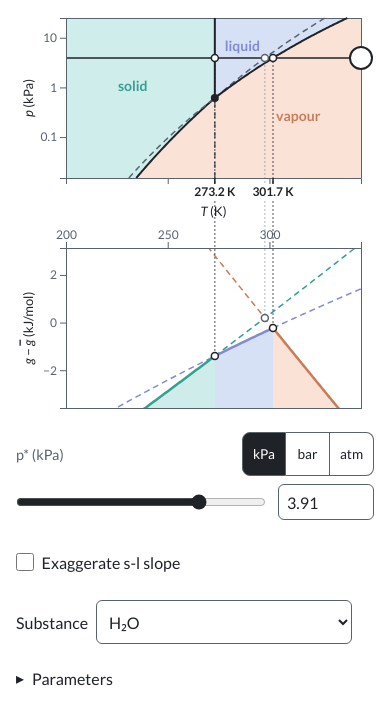
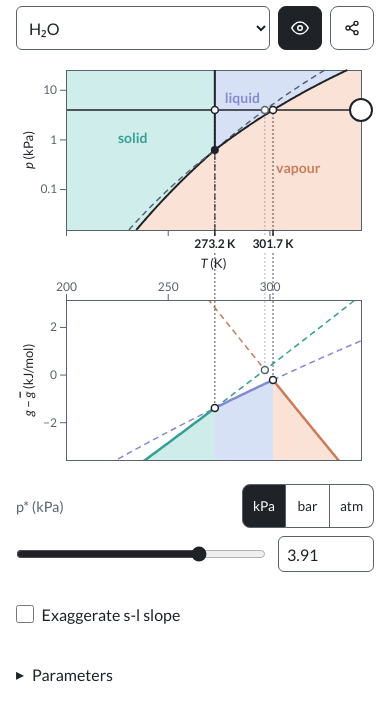
Before and after one commit to d2r2group/pTerrain, a website built with Vite: page index.html in a window 390 px wide. Shown: the part 66-783 px from the top of the page. Built offline with nearby package versions, Linux system fonts and the light colour scheme.

Commit message:
Move the substance menu, Metastable and Share into a bar above the plots, rearrange the controls on narrow phones, and run CI in the Playwright image.
The substance menu (now without its "Substance" text, which stays its accessible name), the Metastable toggle and Share sit in a new `.plot-bar` as wide as the plots, with the menu filling the space up to the two buttons. Share leaves the parameter panel, where Import and Export remain under Apply. The header, the bar, the plots and the side column are now items of one `.layout` grid, and the compact layouts switch on the page's own width through a container query on `#app` rather than on the window's, so a classic scrollbar no longer leaves the header wrapped. Below 23.5rem of page width the header compacts and Metastable and Share become 44 px icons. Below 20.5rem (a 360 px window) the header and the bar dissolve into the grid, so the logo and theme button share a row, the p | T toggle, snap, Metastable and Share are spread evenly under them, and the menu spans the page beneath. Choosing Custom now opens the Parameters panel and scrolls to it when it sits under the plots. The axes no longer draw outer ticks, so an axis end gets a tick only where a major one falls, and square line ends close every corner of the frame. CI runs the `check` job in `mcr.microsoft.com/playwright:v1.64.1-noble` instead of installing Chromium and its system packages through apt on each run. The e2e tests cover the new bar, both compact layouts, the scrollbar case, the Custom scroll and the axis lines, and 94 e2e and 185 unit tests pass.

```diff
--- a/src/main.ts
+++ b/src/main.ts
@@ -24,11 +24,12 @@ import { storedUnit } from "./ui/units";
 const app = document.querySelector<HTMLElement>("#app");
 if (!app) throw new Error("pTerrain: #app element is missing from index.html");
 
-// From top to bottom: the logo and the main row of controls (under the logo on a
-// narrow phone), with the theme button at the far right; then the plots with a column
-// beside them on wide screens, or below on narrow ones: the cut input with the pressure unit, the
-// exaggerated s-l slope checkbox, the readout (for screen readers only) and the substance panel.
-// The footer follows, after <main>.
+// From top to bottom: the logo and the main row of controls, with the theme button at the far
+// right; a bar with the substance menu, the Metastable toggle and Share; then the plots, as wide
+// as the bar, with a column beside both on wide screens, or below on narrow ones: the cut input
+// with the pressure unit, the exaggerated s-l slope checkbox, the readout (for screen readers
+// only) and the substance panel. All four are items of one grid, so that on a narrow phone the
+// header's and the bar's buttons can share a row. The footer follows, after <main>.
 const header = document.createElement("header");
 const mainRow = document.createElement("div");
 mainRow.className = "main-row";
@@ -39,26 +40,30 @@ layout.className = "layout";
 // The diagram and the slice panel are stacked with no gap, so the guide lines run straight on.
 const plots = document.createElement("div");
 plots.className = "plots";
+const plotBar = document.createElement("div");
+plotBar.className = "plot-bar";
+plotBar.setAttribute("role", "group");
+plotBar.setAttribute("aria-label", "Substance, Metastable and Share");
 const diagram = document.createElement("div");
 const slice = document.createElement("div");
 plots.append(diagram, slice);
 const controls = document.createElement("aside");
 controls.className = "controls";
 controls.setAttribute("aria-label", "Cut and substance");
-layout.append(plots, controls);
-app.replaceChildren(header, layout);
+layout.append(header, plotBar, plots, controls);
+app.replaceChildren(layout);
 
 const store = new Store(PRESETS.h2o, "isobar", storedUnit());
 createLogo(header);
 header.append(mainRow);
 createModeToggle(mainRow, store);
 createSnapButton(mainRow, store);
-createMetastableToggle(mainRow, store);
 createThemeToggle(header);
+createMetastableToggle(plotBar, store);
 createCutInput(controls, store);
 createReadout(controls, store);
 createExaggerateToggle(controls, store);
-const substancePanel = createSubstancePanel(controls, store);
+const substancePanel = createSubstancePanel(controls, plotBar, store);
 createPhaseDiagram(diagram, store);
 createSlicePanel(slice, store);
 createFooter(document.body);
--- a/src/style.css
+++ b/src/style.css
@@ -84,13 +84,16 @@ body {
   background: var(--bg);
 }
 
+/* A container, so that the header and the bar above the plots compact on the width they have:
+   a media query sees the window, scrollbar included, and would switch about 15 px too late. */
 #app {
+  container: app / inline-size;
   max-width: 76rem;
 }
 
-/* The header: the logo, the main row and the theme button at the far right, on one row; only
-   below 356 px does the main row move under the logo. */
+/* The header: the logo, the main row and the theme button at the far right, on one row. */
 header {
+  grid-area: header;
   display: grid;
   grid-template-columns: auto minmax(0, 1fr) auto;
   grid-template-areas: "logo main theme";
@@ -111,38 +114,18 @@ header .theme-toggle {
   grid-area: theme;
 }
 
-/* Below 33.5rem the full header (about 498 px) no longer fits one row, so it compacts to 323 px,
-   which fits a phone of 360 px or wider: a 1.5rem logo, the Metastable eye without its label, and a p | T toggle 44 px wide in
-   all. The toggle is one button, so the whole of it is one 44 px touch target. */
-@media (max-width: 33.5rem) {
+/* Below 23.5rem (376 px) of page width the full header (about 372 px) no longer fits one row, so
+   it compacts to 273 px: a 1.5rem logo and a p | T toggle 44 px wide in all. The toggle is one
+   button, so the whole of it is one 44 px touch target. Below 20.5rem its items rearrange with
+   the bar's (see the bar). */
+@container app (max-width: 23.5rem) {
   header .logo svg {
     height: 1.5rem;
-  }
-
-  .main-row > .metastable-toggle {
-    justify-content: center;
-    min-width: 44px;
-    padding: 0;
-  }
-
-  /* The button keeps "Metastable" as its aria-label. */
-  .metastable-toggle .label {
-    display: none;
   }
 
   .main-row .mode-toggle > span {
     min-width: 21px;
     padding: 0;
-  }
-}
-
-/* Below 356 px even the compact header no longer fits one row: the main row moves under the
-   logo, and the theme button stays on the logo's line. */
-@media (max-width: 22.2rem) {
-  header {
-    grid-template-areas:
-      "logo . theme"
-      "main main main";
   }
 }
 
@@ -251,35 +234,52 @@ input {
   flex: none;
 }
 
-/* The substance row under the plots: the preset menu, then its parameter panel, closed by
-   default. */
-/* The plots and the column with the cut input and the substance panel: side by side on wide
-   screens, and the column under the plots on narrow ones. The plots always stay stacked, so their x axes line up. */
+/* The header, the bar, the plots and the column with the cut input and the substance panel. The
+   column sits beside the bar and the plots on wide screens, and under the plots on narrow ones.
+   The plots always stay stacked, so their x axes line up. The last row takes what the column
+   adds below the plots, so the bar's row keeps its height. */
 .layout {
   display: grid;
   grid-template-columns: minmax(0, 1fr);
-  gap: 0.75rem 1.5rem;
+  grid-template-areas:
+    "header"
+    "bar"
+    "plots"
+    "controls";
+  gap: 0 1.5rem;
   align-items: start;
+}
+
+.plots {
+  grid-area: plots;
+  min-width: 0;
+}
+
+.controls {
+  grid-area: controls;
+  display: flex;
+  flex-direction: column;
+  gap: 1rem;
+  min-width: 0;
+  margin-top: 0.75rem;
 }
 
 @media (min-width: 60rem) {
   .layout {
     grid-template-columns: minmax(0, 1fr) 19rem;
+    grid-template-rows: auto auto 1fr;
+    grid-template-areas:
+      "header header"
+      "bar controls"
+      "plots controls";
+  }
+
+  .controls {
+    margin-top: 0;
   }
 }
 
-.plots {
-  min-width: 0;
-}
-
-.controls {
-  display: flex;
-  flex-direction: column;
-  gap: 1rem;
-  min-width: 0;
-}
-
-/* The exaggerated s-l slope checkbox, above the substance menu; 44 px high. The
+/* The exaggerated s-l slope checkbox, above the Parameters panel; 44 px high. The
    factor goes on a line of its own under the label, so the narrow column does not wrap both. */
 .exaggerate {
   display: grid;
@@ -440,23 +440,138 @@ input {
   box-sizing: border-box;
 }
 
-/* Substance: preset menu, parameter panel and validation messages. */
+/* Substance: parameter panel and validation messages. */
 .substance {
   display: flex;
   flex-direction: column;
   gap: 0.75rem;
 }
 
-.substance .preset {
+/* The bar above the plots, as wide as them: the substance menu, filling it up to the
+   Metastable toggle and Share at the right end. Share keeps its width as its label turns to
+   *Copied*. */
+.plot-bar {
+  grid-area: bar;
   display: flex;
   gap: 0.5rem;
   align-items: center;
+  margin-bottom: 0.5rem;
 }
 
-.substance .preset select {
-  flex: 0 1 16rem;
+.plot-bar .preset {
+  display: flex;
+  flex: 1 1 auto;
+  min-width: 0;
+}
+
+.plot-bar select {
+  flex: 1 1 auto;
   min-width: 0;
   min-height: 44px;
+  padding: 0 0.5rem;
+  border: 1px solid var(--muted);
+  border-radius: 0.375rem;
+  background: var(--bg);
+  box-sizing: border-box;
+}
+
+.plot-bar > button {
+  display: inline-flex;
+  flex: none;
+  gap: 0.375rem;
+  align-items: center;
+  justify-content: center;
+  box-sizing: border-box;
+  min-height: 44px;
+  padding: 0 0.75rem;
+  border: 1px solid var(--muted);
+  border-radius: 0.5rem;
+  background: transparent;
+  cursor: pointer;
+}
+
+.plot-bar .share {
+  min-width: 6.5rem;
+}
+
+.plot-bar .icon,
+.plot-bar .eye {
+  display: block;
+  flex: none;
+}
+
+/* Metastable and Share icon only together with the compact header, below 23.5rem (376 px) of page
+   width, where the menu is about as wide as Metastable in full (126 px against 130 px). Share is
+   still named by its label, which screen readers keep. */
+@container app (max-width: 23.5rem) {
+  .plot-bar .metastable-toggle,
+  .plot-bar .share {
+    min-width: 44px;
+    padding: 0;
+  }
+
+  /* The button keeps "Metastable" as its aria-label. */
+  .metastable-toggle .label {
+    display: none;
+  }
+
+  .plot-bar .share span {
+    position: absolute;
+    width: 1px;
+    height: 1px;
+    overflow: hidden;
+    clip-path: inset(50%);
+    white-space: nowrap;
+  }
+}
+
+/* Below 20.5rem (328 px) of page width, a 360 px window, the header and the bar give up their
+   boxes, so that their items join the layout grid: the logo and the theme button on one row, the
+   p | T toggle, the snap button, Metastable and Share under them, all 44 px wide and evenly spread
+   across the page, and the substance menu under those, as wide as the page. */
+@container app (width < 20.5rem) {
+  header,
+  .main-row,
+  .plot-bar {
+    display: contents;
+  }
+
+  .layout {
+    grid-template-columns: 44px 1fr 44px 1fr 44px 1fr 44px;
+    grid-template-areas:
+      "logo logo logo logo logo . theme"
+      "mode . snap . eye . share"
+      "menu menu menu menu menu menu menu"
+      "plots plots plots plots plots plots plots"
+      "controls controls controls controls controls controls controls";
+    row-gap: 0.5rem;
+    column-gap: 0;
+    align-items: center;
+  }
+
+  .mode-toggle {
+    grid-area: mode;
+  }
+
+  .snap {
+    grid-area: snap;
+  }
+
+  .metastable-toggle {
+    grid-area: eye;
+  }
+
+  .plot-bar .share {
+    grid-area: share;
+  }
+
+  .plot-bar .preset {
+    grid-area: menu;
+  }
+
+  .controls {
+    margin-top: 0.25rem;
+  }
 }
 
 .parameters summary {
@@ -541,7 +656,7 @@ input {
   accent-color: var(--fg);
 }
 
-/* Apply, Import, Export and Share, and the name above the Triple point fieldset and as wide, each
+/* Apply, Import and Export, and the name above the Triple point fieldset and as wide, each
    on a row of its own: they take the first column, and the fieldset after them starts the next
    row there. The buttons are styled like the main row's, 44 px high. */
 .parameters .apply,
@@ -574,7 +689,7 @@ input {
   grid-column-start: 1;
 }
 
-/* Import, Export and Share share a row under Apply, together as wide as it. */
+/* Import and Export share a row under Apply, together as wide as it. */
 .parameters .file-actions {
   display: flex;
   gap: 0.5rem;
@@ -643,6 +758,13 @@ input {
   stroke: var(--muted);
   stroke-width: 1;
   shape-rendering: crispEdges;
+}
+
+/* Square ends carry each line half its width past the corner, into the line it meets, so no
+   corner of the frame misses a pixel (the axes have no outer ticks to cover them). */
+.frame,
+.axis .domain {
+  stroke-linecap: square;
 }
 
 /* Phase diagram: the region bitmap sits under the SVG, in the plot area. */
--- a/src/ui/phaseDiagram.ts
+++ b/src/ui/phaseDiagram.ts
@@ -341,15 +341,17 @@ export function createPhaseDiagram(container: HTMLElement, store: Store): void {
       g.attr("transform", `translate(${MARGIN.left},${MARGIN.top + size.height})`);
     }
     // Tick marks only: the slice panel's top axis right under this one carries the numbers, so
-    // the row under the diagram is left to the bold transition values.
+    // the row under the diagram is left to the bold transition values. No outer ticks on either
+    // axis: an end of the window gets a tick only where it is a major one.
     xAxis.call(
       axisBottom(x.scale)
         .tickValues(x.ticks)
-        .tickFormat(() => ""),
+        .tickFormat(() => "")
+        .tickSizeOuter(0),
     );
     yAxis
       .attr("transform", `translate(${MARGIN.left},${MARGIN.top})`)
-      .call(axisLeft(y.scale).tickValues(y.ticks).tickFormat(y.format));
+      .call(axisLeft(y.scale).tickValues(y.ticks).tickFormat(y.format).tickSizeOuter(0));
     xLabel
       .attr("x", MARGIN.left + size.width / 2)
       .attr("y", MARGIN.top + size.height + MARGIN.bottom - 6);
--- a/src/ui/slicePanel.ts
+++ b/src/ui/slicePanel.ts
@@ -62,9 +62,12 @@ export function createSlicePanel(container: HTMLElement, store: Store): void {
     const y = scaleLinear()
       .domain(gDomain(cut, params, window, half, found))
       .range([size.height, 0]);
-    yAxis
-      .attr("transform", `translate(${MARGIN.left},${MARGIN.top})`)
-      .call(axisLeft(y).ticks(Math.max(2, Math.floor(size.height / 50))));
+    // No outer ticks, as on the diagram: an end of an axis gets a tick only where it is a major one.
+    yAxis.attr("transform", `translate(${MARGIN.left},${MARGIN.top})`).call(
+      axisLeft(y)
+        .ticks(Math.max(2, Math.floor(size.height / 50)))
+        .tickSizeOuter(0),
+    );
     placeYLabel(yLabel.node()!, yAxis.node()!, size.height, MARGIN);
     const path = line<[number, number]>(
       ([u]) => x(u),
@@ -144,7 +147,7 @@ export function createSlicePanel(container: HTMLElement, store: Store): void {
     );
     xAxis
       .attr("transform", `translate(${MARGIN.left},${MARGIN.top})`)
-      .call(axisTop(x.scale).tickValues(x.ticks).tickFormat(x.format));
+      .call(axisTop(x.scale).tickValues(x.ticks).tickFormat(x.format).tickSizeOuter(0));
     drawSlice();
   };
 
--- a/src/ui/substancePanel.ts
+++ b/src/ui/substancePanel.ts
@@ -1,6 +1,6 @@
-// The substance panel: the preset menu and the parameter fields with their Apply
-// button, name and automatic window, Import, Export and Share, and the warning that lists the
-// failed validity checks.
+// The substance panel: the preset menu and Share in the bar above the plots, and the parameter
+// fields with their Apply button, name and automatic window, Import, Export, and the warning that
+// lists the failed validity checks.
 
 import { autoWindow } from "../physics/autoWindow";
 import type { Params, PlotWindow } from "../physics/gibbs";
@@ -75,19 +75,24 @@ export interface SubstancePanel {
 }
 
 /**
- * The preset menu and the parameter panel. Choosing Custom loads
- * the schematic substance `CUSTOM` as a starting point for edits. The menu applies at once and
+ * The preset menu and Share, first and last in `bar`, and the parameter panel, in `container`.
+ * Choosing Custom loads the schematic substance `CUSTOM` as a starting point for edits, opens the
+ * parameter panel and, where it sits under the plots, scrolls to it. The menu applies at once and
  * discards unapplied edits; the fields apply only through the Apply button (or Enter), which is
  * enabled while they or the *auto* box differ from what is applied. Apply runs `validate`: if it
- * fails, the fields keep what was typed, a warning lists the failed checks, and the
- * plots keep the last valid substance. While *auto* is ticked the window fields are disabled and
- * show the applied window, and Apply replaces the window with `autoWindow`. Pressures are shown in
- * the chosen unit, but a field that is not edited keeps its exact kPa value, so a unit change does
- * not turn a preset into Custom through rounding. The *Name* field is an edit like the others;
- * Export, Share and Import write and read the applied substance as a file or a
- * link, and an import is applied as Apply would be, with the cuts reset.
+ * fails, the fields keep what was typed, a warning lists the failed checks, and the plots keep the
+ * last valid substance. While *auto* is ticked the window fields are disabled and show the applied
+ * window, and Apply replaces the window with `autoWindow`. Pressures are shown in the chosen unit,
+ * but a field that is not edited keeps its exact kPa value, so a unit change does not turn a preset
+ * into Custom through rounding. The *Name* field is an edit like the others; Export, Share and
+ * Import write and read the applied substance as a file or a link, and an import is applied as
+ * Apply would be, with the cuts reset.
  */
-export function createSubstancePanel(container: HTMLElement, store: Store): SubstancePanel {
+export function createSubstancePanel(
+  container: HTMLElement,
+  bar: HTMLElement,
+  store: Store,
+): SubstancePanel {
   const root = document.createElement("section");
   root.className = "substance";
   root.setAttribute("aria-label", "Substance");
@@ -101,7 +106,8 @@ export function createSubstancePanel(container: HTMLElement, store: Store): Subs
   // While it is selected, the Custom option reads the applied name.
   const customOption = new Option(CUSTOM.name, "custom");
   select.append(customOption);
-  presetLabel.append("Substance ", select);
+  select.setAttribute("aria-label", "Substance");
+  presetLabel.append(select);
 
   const details = document.createElement("details");
   details.className = "parameters";
@@ -123,7 +129,7 @@ export function createSubstancePanel(container: HTMLElement, store: Store): Subs
   apply.textContent = "Apply";
   apply.title = "Redraw the plots with the edited parameters";
   apply.disabled = true;
-  // Import, Export and Share side by side under Apply, together as wide as it.
+  // Import and Export side by side under Apply, together as wide as it.
   const actions = document.createElement("div");
   actions.className = "file-actions";
   const actionButton = (body: string, text: string, title: string) => {
@@ -139,11 +145,6 @@ export function createSubstancePanel(container: HTMLElement, store: Store): Subs
     DOWNLOAD,
     "Export",
     "Save the applied substance as a JSON file",
-  );
-  const shareButton = actionButton(
-    SHARE,
-    "Share",
-    "Share a link to the applied substance and this view",
   );
   const picker = document.createElement("input");
   picker.type = "file";
@@ -205,8 +206,16 @@ export function createSubstancePanel(container: HTMLElement, store: Store): Subs
   const warning = document.createElement("div");
   warning.className = "validation";
   warning.setAttribute("role", "alert");
-  root.append(presetLabel, details, warning);
+  root.append(details, warning);
   container.append(root);
+  // The menu at the bar's start and Share at its end, around what the bar already holds.
+  const shareButton = document.createElement("button");
+  shareButton.type = "button";
+  shareButton.className = "share";
+  setLabel(shareButton, SHARE, "Share");
+  shareButton.title = "Share a link to the applied substance and this view";
+  bar.prepend(presetLabel);
+  bar.append(shareButton);
 
   const keys = Object.keys(inputs) as FieldKey[];
 
@@ -333,6 +342,15 @@ export function createSubstancePanel(container: HTMLElement, store: Store): Subs
     store.setSubstance(preset.params, preset.window, { resetCuts: true });
     setAuto(appliedAuto);
     syncApply();
+    if (select.value !== "custom") return;
+    // Custom is a starting point for edits, so its fields open; under the plots, where they are
+    // out of sight, the page scrolls to them. They are under the plots when they start left of
+    // the menu's end (the bar itself has no box on a narrow phone).
+    details.open = true;
+    if (details.getBoundingClientRect().left < select.getBoundingClientRect().right) {
+      const smooth = !matchMedia("(prefers-reduced-motion: reduce)").matches;
+      details.scrollIntoView({ behavior: smooth ? "smooth" : "auto", block: "start" });
+    }
   });
 
   auto.addEventListener("change", () => {
```
Also changed, not shown: src/ui/controls.ts (+5 -5 lines), tests/e2e/controls.spec.ts (+31 -0 lines), tests/e2e/header.spec.ts (+2 -2 lines), tests/e2e/mobile.spec.ts (+51 -16 lines), tests/e2e/phaseDiagram.spec.ts (+2 -2 lines), tests/e2e/slicePanel.spec.ts (+7 -0 lines), tests/e2e/substanceFile.spec.ts (+72 -5 lines), .github/workflows/pterrain.yml, README.md.
